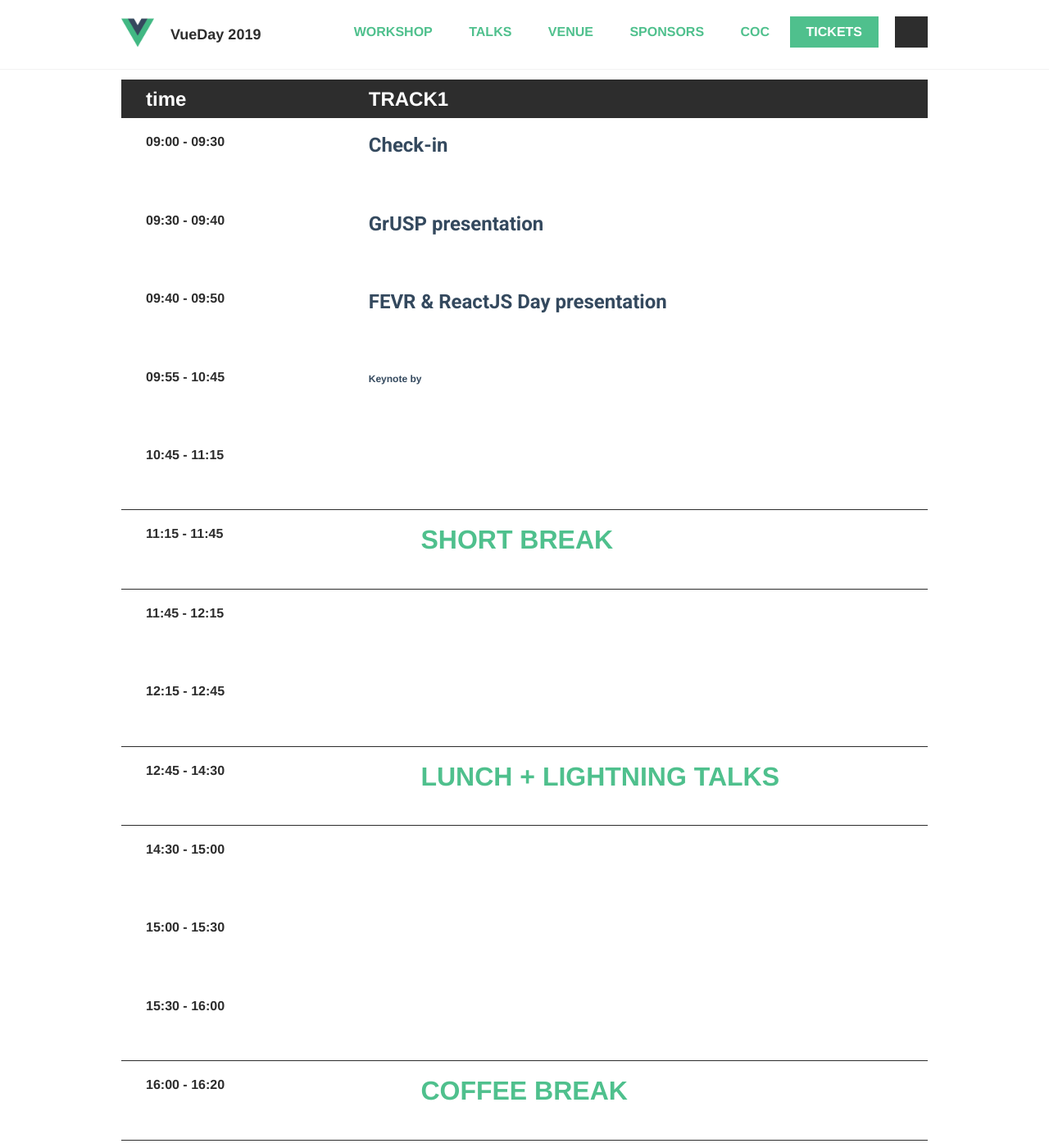
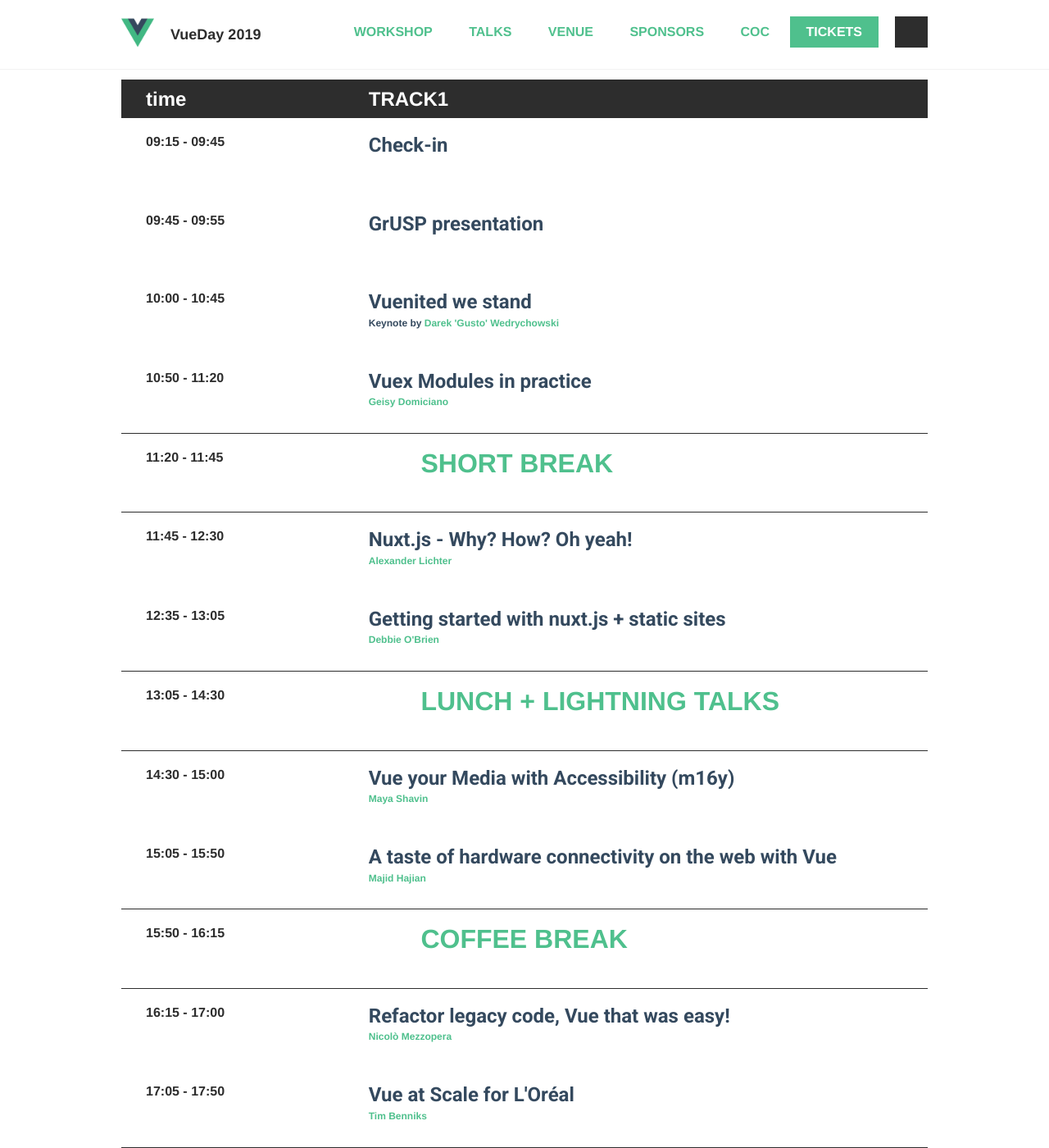
Before and after one commit to GrUSP/2019.vueday.it, a Jekyll site: the page built from schedule.html, in a window 1280 px wide and 1400 px high, scrolled down 267 px. Shown: the whole window at 82% size. Built offline with Jekyll 4.4.1, drawn with Linux system fonts in a browser that asks for light colours; some web fonts are replaced; comment, search, counter and statistics services are not loaded; some of the changed text lies outside the part shown.

Commit message:
Draft schedule

```diff
--- a/schedule.html
+++ b/schedule.html
@@ -4,74 +4,70 @@
 
 <div class="limit limit--top-margin">
 
-  {% include schedule/intro.html date='October 5th' %}
+  {% include schedule/intro.html date='April 12th' %}
 
-  <div class="schedule" data-dates="1-25,5-12,1-24">
+  <div class="schedule" data-dates="4-12">
     <table class="schedule__table">
       <thead>
         {% include schedule/header.html tracks='1' %}
       </thead>
       <tbody>
-        {% include schedule/event.html time='09:00 - 09:30' title='Check-in' fill='true' %}
-        {% include schedule/event.html time='09:30 - 09:40' title='GrUSP presentation' fill='true' %}
-        {% include schedule/event.html time='09:40 - 09:50' title='FEVR & ReactJS Day presentation' fill='true' %}
+        {% include schedule/event.html time='09:15 - 09:45' title='Check-in' fill='true' %}
+        {% include schedule/event.html time='09:45 - 09:55' title='GrUSP presentation' fill='true' %}
 
-        {% include schedule/talk.html time='09:55 - 10:45' title='Updates on React Router' keynote='true' fill='true' %}
-        {% include schedule/talk.html time='10:45 - 11:15' title='Navigating the hype-driven world of frontend development without going crazy' fill='true' %}
+        {% include schedule/talk.html time='10:00 - 10:45' title='Vuenited we stand' keynote='true' fill='true' %}
+        {% include schedule/talk.html time='10:50 - 11:20' title='Vuex Modules in practice' fill='true' %}
 
-        {% include schedule/pause.html time='11:15 - 11:45' title='Short break' icon="coffee" fill='true' %}
+        {% include schedule/pause.html time='11:20 - 11:45' title='Short break' icon="coffee" fill='true' %}
 
-        {% include schedule/talk.html time='11:45 - 12:15' title='Testing React Components and Coding with Confidence' fill='true' %}
-        {% include schedule/talk.html time='12:15 - 12:45' title="Let's manage our local state with GraphQL." fill='true' %}
+        {% include schedule/talk.html time='11:45 - 12:30' title='Nuxt.js - Why? How? Oh yeah!' fill='true' %}
+        {% include schedule/talk.html time='12:35 - 13:05' title='Getting started with nuxt.js + static sites' fill='true' %}
 
-        {% include schedule/pause.html time='12:45 - 14:30' title='Lunch + Lightning talks' icon="food" fill='true' %}
+        {% include schedule/pause.html time='13:05 - 14:30' title='Lunch + Lightning talks' icon="food" fill='true' %}
 
-        {% include schedule/talk.html time='14:30 - 15:00' title='A Reappreciation of Redux: Why my team at PayPal removed Apollo Client and went back to Redux' fill='true' %}
-        {% include schedule/talk.html time='15:00 - 15:30' title='Bridging the gap between design prototyping and code' fill='true' %}
-        {% include schedule/talk.html time='15:30 - 16:00' title='Behavioral Programming with React: request, wait and block' fill='true' %}
+        {% include schedule/talk.html time='14:30 - 15:00' title='Vue your Media with Accessibility (m16y)' fill='true' %}
+        {% include schedule/talk.html time='15:05 - 15:50' title='A taste of hardware connectivity on the web with Vue' fill='true' %}
 
-        {% include schedule/pause.html time='16:00 - 16:20' title='Coffee break' icon="coffee" fill='true' %}
+        {% include schedule/pause.html time='15:50 - 16:15' title='Coffee break' icon="coffee" fill='true' %}
 
-        {% include schedule/talk.html time='16:20 - 17:10' title='Advanced patterns in building React Components' fill='true' %}
-        {% include schedule/talk.html time='17:10 - 17:40' title='Making games and physics work with Reason & Reprocessing' fill='true' %}
+        {% include schedule/talk.html time='16:15 - 17:00' title='Refactor legacy code, Vue that was easy!' fill='true' %}
+        {% include schedule/talk.html time='17:05 - 17:50' title="Vue at Scale for L'Oréal" fill='true' %}
 
-        {% include schedule/pause.html time='17:40 - 17:50' title='Bye bye from GrUSP & FEVR' icon="bar" fill='true' %}
-        {% include schedule/pause.html time='17:50 - 20:00' title='Happy hour!' icon="bar" fill='true' %}
+        {% include schedule/pause.html time='17:50 - 18:00' title='Bye bye from GrUSP' icon="bar" fill='true' %}
+        {% include schedule/pause.html time='18:00 - 19:30' title='Happy hour!' icon="bar" fill='true' %}
       </tbody>
     </table>
   </div>
 
-  <div class="schedule schedule--mobile" data-dates="5-12,1-24,1-25">
+  <div class="schedule schedule--mobile" data-dates="4-12">
     <table class="schedule__table">
       <thead>
         {% include schedule/header.html track='1' %}
       </thead>
       <tbody>
-        {% include schedule/event.html time='09:00 - 09:30' title='Check-in' fill='true' %}
-        {% include schedule/event.html time='09:30 - 09:40' title='GrUSP presentation' fill='true' %}
-        {% include schedule/event.html time='09:40 - 09:50' title='FEVR & ReactJS Day presentation' fill='true' %}
+        {% include schedule/event.html time='09:15 - 09:45' title='Check-in' fill='true' %}
+        {% include schedule/event.html time='09:45 - 09:55' title='GrUSP presentation' fill='true' %}
 
-        {% include schedule/talk.html time='09:55 - 10:45' title='Updates on React Router' keynote='true' fill='true' %}
-        {% include schedule/talk.html time='10:45 - 11:15' title='Navigating the hype-driven world of frontend development without going crazy' fill='true' %}
+        {% include schedule/talk.html time='10:00 - 10:45' title='Vuenited we stand' keynote='true' fill='true' %}
+        {% include schedule/talk.html time='10:50 - 11:20' title='Vuex Modules in practice' fill='true' %}
 
-        {% include schedule/pause.html time='11:15 - 11:45' title='Short break' icon="coffee" fill='true' %}
+        {% include schedule/pause.html time='11:20 - 11:45' title='Short break' icon="coffee" fill='true' %}
 
-        {% include schedule/talk.html time='11:45 - 12:15' title='Testing React Components and Coding with Confidence' fill='true' %}
-        {% include schedule/talk.html time='12:15 - 12:45' title="Let's manage our local state with GraphQL." fill='true' %}
+        {% include schedule/talk.html time='11:45 - 12:30' title='Nuxt.js - Why? How? Oh yeah!' fill='true' %}
+        {% include schedule/talk.html time='12:35 - 13:05' title='Getting started with nuxt.js + static sites' fill='true' %}
 
-        {% include schedule/pause.html time='12:45 - 14:30' title='Lunch + Lightning talks' icon="food" fill='true' %}
+        {% include schedule/pause.html time='13:05 - 14:30' title='Lunch + Lightning talks' icon="food" fill='true' %}
 
-        {% include schedule/talk.html time='14:30 - 15:00' title='A Reappreciation of Redux: Why my team at PayPal removed Apollo Client and went back to Redux' fill='true' %}
-        {% include schedule/talk.html time='15:00 - 15:30' title='Bridging the gap between design prototyping and code' fill='true' %}
-        {% include schedule/talk.html time='15:30 - 16:00' title='Behavioral Programming with React: request, wait and block' fill='true' %}
+        {% include schedule/talk.html time='14:30 - 15:00' title='Vue your Media with Accessibility (m16y)' fill='true' %}
+        {% include schedule/talk.html time='15:05 - 15:50' title='A taste of hardware connectivity on the web with Vue' fill='true' %}
 
-        {% include schedule/pause.html time='16:00 - 16:20' title='Coffee break' icon="coffee" fill='true' %}
+        {% include schedule/pause.html time='15:50 - 16:15' title='Coffee break' icon="coffee" fill='true' %}
 
-        {% include schedule/talk.html time='16:20 - 17:10' title='Advanced patterns in building React Components' fill='true' %}
-        {% include schedule/talk.html time='17:10 - 17:40' title='Making games and physics work with Reason & Reprocessing' fill='true' %}
+        {% include schedule/talk.html time='16:15 - 17:00' title='Refactor legacy code, Vue that was easy!' fill='true' %}
+        {% include schedule/talk.html time='17:05 - 17:50' title="Vue at Scale for L'Oréal" fill='true' %}
 
-        {% include schedule/pause.html time='17:40 - 17:50' title='Bye bye from GrUSP & FEVR' icon="bar" fill='true' %}
-        {% include schedule/pause.html time='17:50 - 20:00' title='Happy hour!' icon="bar" fill='true' %}
+        {% include schedule/pause.html time='17:50 - 18:00' title='Bye bye from GrUSP' icon="bar" fill='true' %}
+        {% include schedule/pause.html time='18:00 - 19:30' title='Happy hour!' icon="bar" fill='true' %}
       </tbody>
     </table>
   </div>
```
